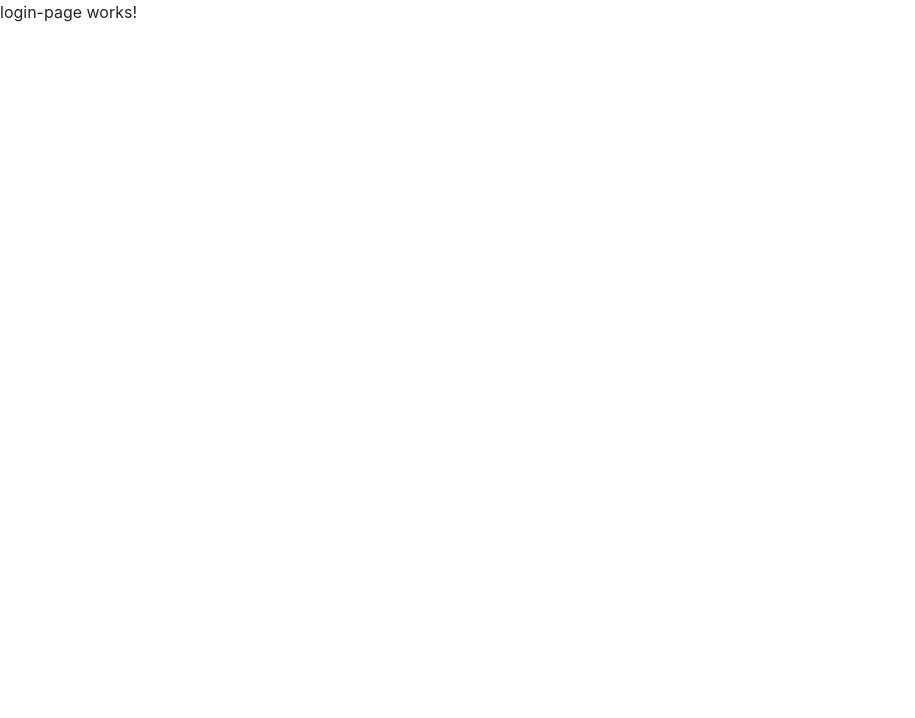
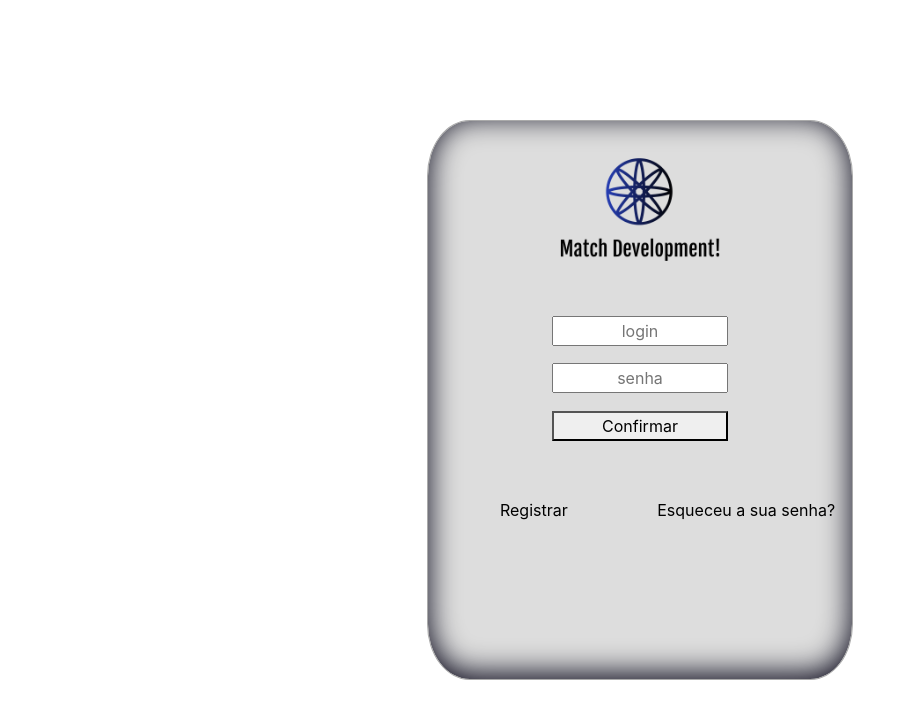
Before and after one commit to marceloarauj/MatchDevelopment, an Angular app: page /login in a window 1280 px wide. Shown: the top 718 px of the page, without its empty margins (0-915 px from the left). Built offline with nearby package versions, Linux system fonts and the light colour scheme.

Commit message:
Tela de Login

```diff
--- a/src/app/app.component.html
+++ b/src/app/app.component.html
@@ -1,4 +1,7 @@
 <div>
+    <!-- Componente cabeçalho só existe fora da pagina de login-->
     <Header *ngIf="!ehRotaLogin()"></Header>
+
     <router-outlet></router-outlet>
+    <!--Rodapé só existirá se não for login assim como o cabeçalho-->
 </div>
--- a/src/app/pages/login-page/login-page.component.css
+++ b/src/app/pages/login-page/login-page.component.css
@@ -0,0 +1,38 @@
+.modal-login{
+    height:70vh;
+    border-radius: 10%;
+    border: 1px solid #AAAAAA;
+    background-color: #DDDDDD;
+    box-shadow: inset 0px -5px 30px 0px rgb(2, 1, 20);
+}
+.linha-principal{
+    height:100vh;
+    align-items: center;
+}
+
+/*pega 100% do tamanho de uma div : classe auxiliar*/
+.div-preenchida{
+    width:100%;
+    height: 100%;
+}
+input{
+    text-align: center;
+}
+input::placeholder{
+    text-align: center;
+}
+.remove-padding{
+    padding:0px;
+}
+.formatar-largura-padding{
+    width:100%;
+    margin-bottom: 10%;
+}
+.separar-linha{
+    position: relative;
+    top:7%;
+}
+
+a{
+    color: black;
+}
--- a/src/app/pages/login-page/login-page.component.html
+++ b/src/app/pages/login-page/login-page.component.html
@@ -1 +1,39 @@
-<p>login-page works!</p>
+<div class="container-fluid tela-login">
+    <div class="row justify-content-center linha-principal">
+        <div class="col-4 align-self-center modal-login" style="padding: 0px;">
+
+            <!-- Parte de dentro do bloco de login-->
+            <div class="container-fluid div-preenchida">
+                <div class="row justify-content-center">
+                    <div class="col-5 remove-padding">
+                        <img class="formatar-largura-padding" src="../../../assets/logo.png"/>
+                    </div>
+                </div>
+                <div class="row justify-content-center">
+                    <div class="col-5 remove-padding">
+                        <input onfocus="this.placeholder=''" onblur="this.placeholder='login'" class="formatar-largura-padding" placeholder="login" />
+                    </div>
+                </div>
+                <div class="row justify-content-center">
+                    <div class="col-5 remove-padding">
+                        <input onfocus="this.placeholder=''" onblur="this.placeholder='senha'" class="formatar-largura-padding" type="password" placeholder="senha"/>
+                    </div>
+                </div>
+                <div class="row justify-content-center">
+                    <div class="col-5 remove-padding">
+                        <button class="formatar-largura-padding">Confirmar</button>
+                    </div>
+                </div>
+                <div class="row justify-content-center separar-linha">
+                    <div class="col-6" style="text-align: center;">
+                        <a href="">Registrar</a>
+                    </div>
+                    <div class="col-6" style="text-align: center;">
+                        <a href="">Esqueceu a sua senha?</a>
+                    </div>
+                </div>
+            </div>
+
+        </div>
+    </div>
+</div>
```
